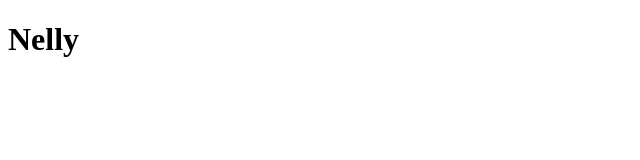
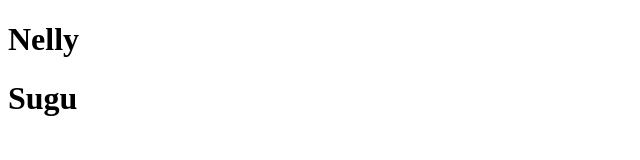
Before and after one commit to jonly03/github-demo-visa-sde, a plain HTML site: page index.html in a window 1280 px wide. Shown: the whole page, without its empty margins (0-640 px from the left). Drawn offline with Linux system fonts and the light colour scheme.

Commit message:
added new h1

```diff
--- a/index.html
+++ b/index.html
@@ -7,5 +7,6 @@
   </head>
   <body>
     <h1>Nelly</h1>
+    <h1>Sugu</h1>
   </body>
 </html>
```
